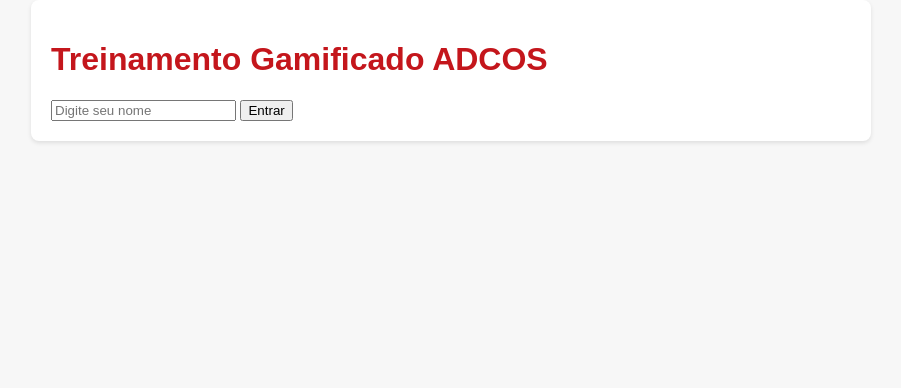
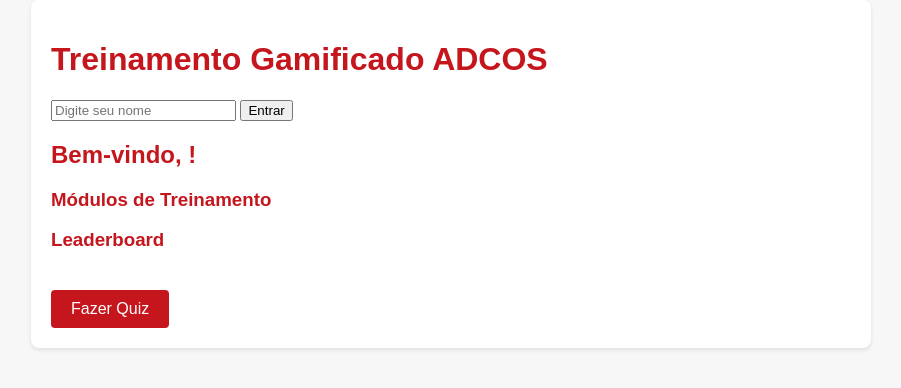
Before and after one commit to vmsoares/adcos-training-app, a website: page public/index.html in a window 1280 px wide. Shown: the whole page, without its empty margins (189-1090 px from the left). Drawn offline with Linux system fonts and the light colour scheme.

Commit message:
Update styles.css

```diff
--- a/public/styles.css
+++ b/public/styles.css
@@ -32,5 +32,17 @@
 }
 
 .hidden {
+  }
+
+.quiz-btn {
+  display: inline-block;
+  margin-top: 20px;
+  padding: 10px 20px;
+  background: #c4161c;
+  color: #fff;
+  border-radius: 4px;
+  text-decoration: none;
+}
+
   display: none;
 }
```
